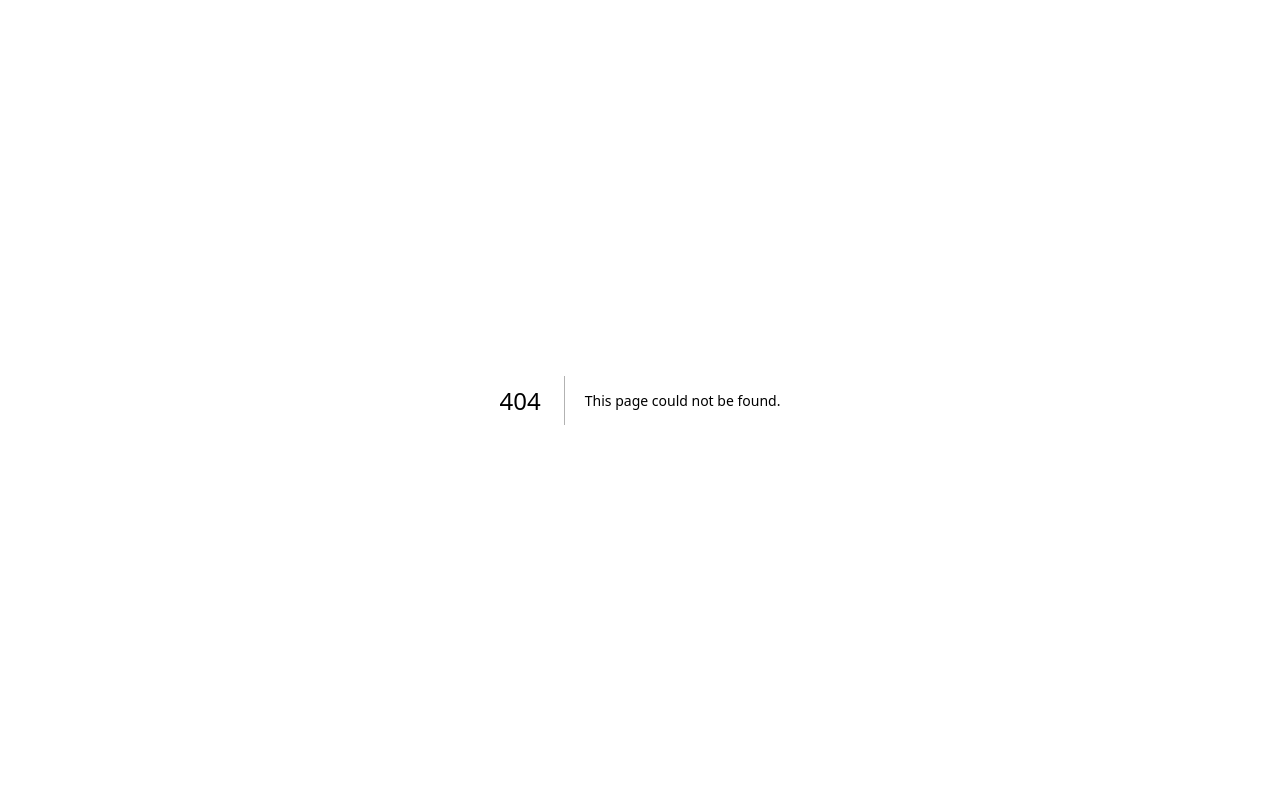
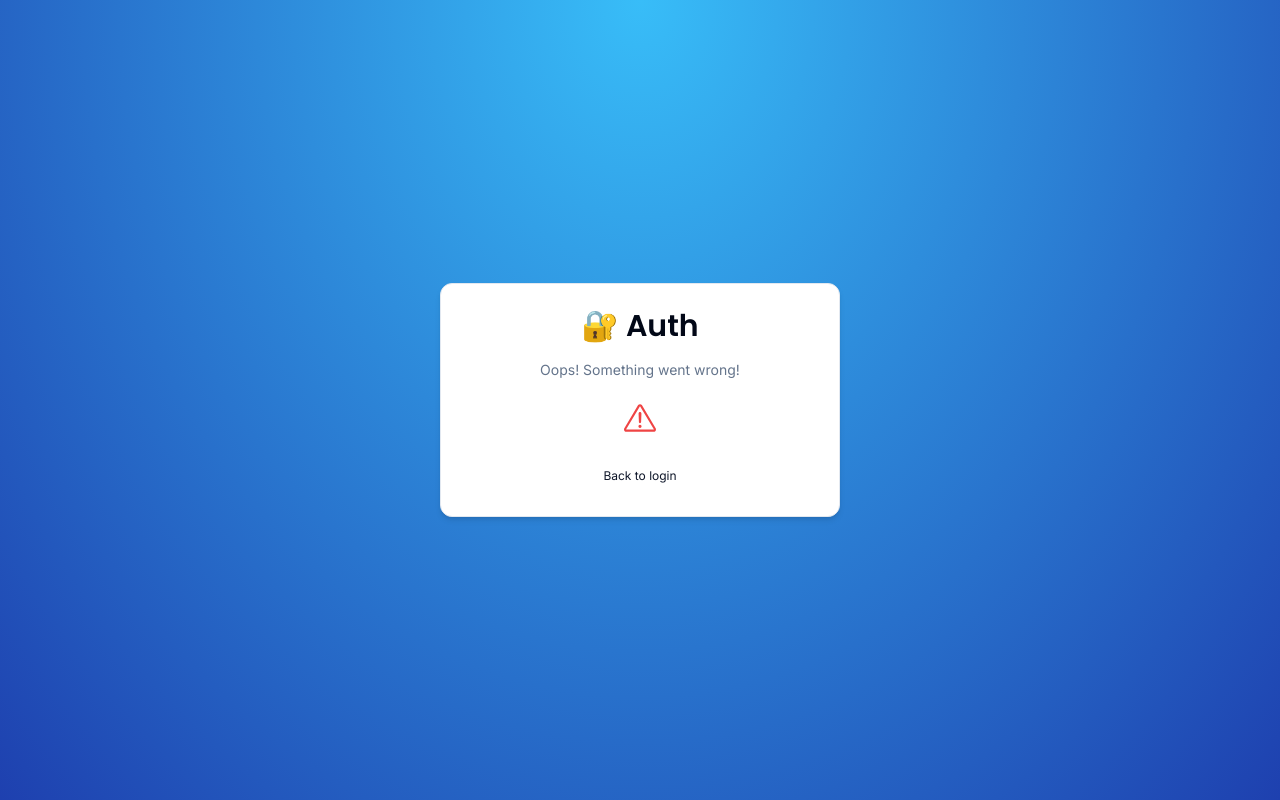
Before and after one commit to PPRAMANIK62/auth.js, a Next.js app: page /auth/error in a window 1280 px wide. Before the commit this address had no page. Built offline with nearby package versions, Linux system fonts and the light colour scheme.

Commit message:
OAuth done

```diff
--- /dev/null
+++ b/app/auth/error/page.tsx
@@ -0,0 +1,7 @@
+import ErrorCard from "@/components/auth/ErrorCard";
+
+const page = () => {
+  return <ErrorCard />;
+};
+
+export default page;
--- a/auth.ts
+++ b/auth.ts
@@ -27,6 +27,10 @@
   signIn,
   signOut,
 } = NextAuth({
+  pages: {
+    signIn: "/auth/login",
+    error: "/auth/error",
+  },
   events: {
     async linkAccount({ user }) {
       await db.user.update({
--- /dev/null
+++ b/components/auth/ErrorCard.tsx
@@ -0,0 +1,18 @@
+import { ExclamationTriangleIcon } from "@radix-ui/react-icons";
+import CardWrapper from "./CardWrapper";
+
+const ErrorCard = () => {
+  return (
+    <CardWrapper
+      headerLabel="Oops! Something went wrong!"
+      backButtonHref="/auth/login"
+      backButtonLabel="Back to login"
+    >
+      <div className=" w-full flex justify-center items-center">
+        <ExclamationTriangleIcon className=" text-destructive h-8 w-8" />
+      </div>
+    </CardWrapper>
+  );
+};
+
+export default ErrorCard;
--- a/components/auth/LoginForm.tsx
+++ b/components/auth/LoginForm.tsx
@@ -4,6 +4,7 @@
 import { LoginSchema } from "@/schemas";
 import { zodResolver } from "@hookform/resolvers/zod";
 import { Loader2 } from "lucide-react";
+import { useSearchParams } from "next/navigation";
 import { useState, useTransition } from "react";
 import { useForm } from "react-hook-form";
 import { z } from "zod";
@@ -22,6 +23,12 @@
 import CardWrapper from "./CardWrapper";
 
 const LoginForm = () => {
+  const searchParams = useSearchParams();
+  const urlError =
+    searchParams.get("error") === "OAuthAccountNotLinked"
+      ? "Email already in use with different provider!"
+      : "";
+
   const [error, setError] = useState<string | undefined>("");
   const [success, setSuccess] = useState<string | undefined>("");
   const [isPending, startTransition] = useTransition();
@@ -95,7 +102,7 @@
             />
           </div>
 
-          <FormError message={error} />
+          <FormError message={error || urlError} />
           <FormSuccess message={success} />
 
           <Button disabled={isPending} type="submit" className=" w-full">
--- a/routes.ts
+++ b/routes.ts
@@ -12,7 +12,7 @@
  * @type {string[]}
  */
 
-export const authRoutes = ["/auth/login", "/auth/register"];
+export const authRoutes = ["/auth/login", "/auth/register", "/auth/error"];
 
 /**
  * The prefix for API authentication routes.
```
